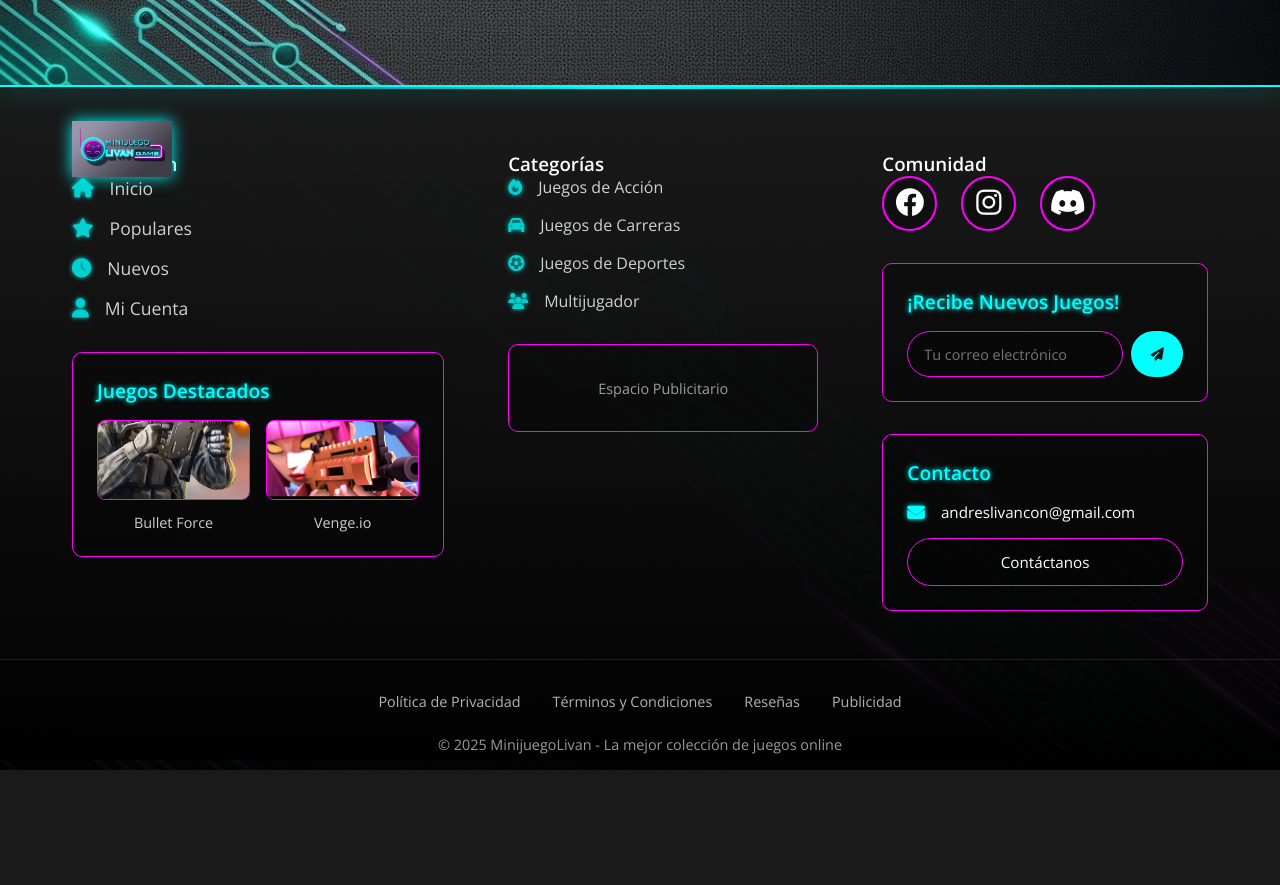
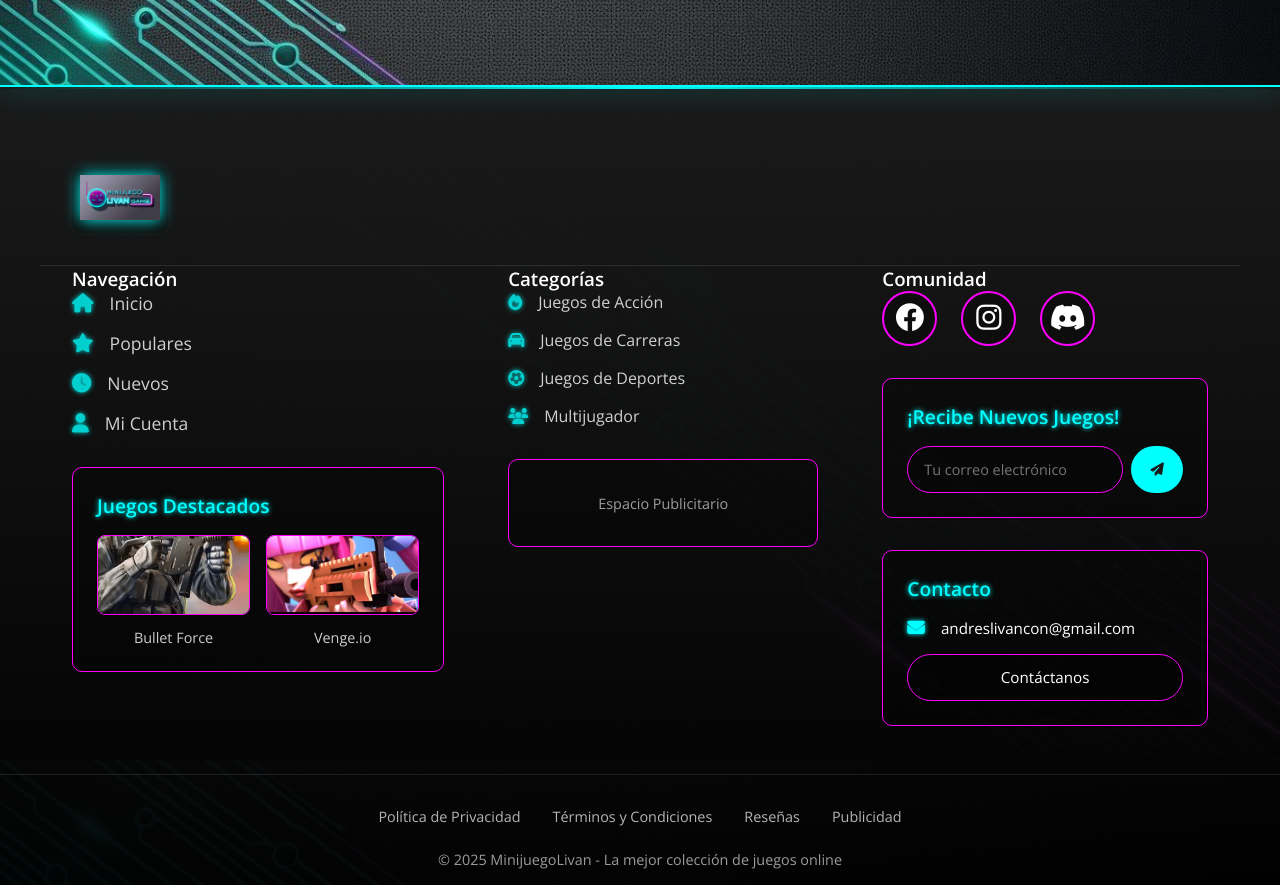
Before and after one commit to LIVANLEBRON/minijuegolivan, a plain HTML site: page index.html in a window 1280 px wide. Shown: the part 8040-8925 px from the top of the page. Before the commit the page ends 8810 px from the top, so only its background shows below. Drawn offline with nearby package versions, Linux system fonts and the light colour scheme.

Commit message:
Nueva actualización

```diff
--- a/styles-new.css
+++ b/styles-new.css
@@ -743,22 +743,29 @@ header {
     }
 }
 
-/* Footer Logo */
+/* Footer Top */
 .footer-top {
     max-width: 1200px;
     margin: 0 auto;
-    padding: 0 2rem;
+    padding: 1rem 2rem;
     position: relative;
+    display: flex;
+    justify-content: flex-start;
+    align-items: center;
+    border-bottom: 1px solid rgba(255, 255, 255, 0.1);
 }
 
+/* Footer Logo */
 .footer-logo {
-    position: absolute;
-    top: -30px;
-    left: 2rem;
+    position: relative;
+    padding: 0.5rem;
+    background: rgba(0, 0, 0, 0.3);
+    border-radius: 10px;
+    margin-bottom: 1rem;
 }
 
 .neon-logo {
-    max-width: 100px;
+    max-width: 80px;
     height: auto;
     filter: drop-shadow(0 0 8px var(--primary-neon));
     transition: all 0.3s;
@@ -771,12 +778,10 @@ header {
 
 @media (max-width: 768px) {
     .footer-logo {
-        position: static;
-        text-align: center;
-        margin-bottom: 2rem;
+        margin: 0 auto 1rem;
     }
 
     .neon-logo {
-        max-width: 80px;
+        max-width: 60px;
     }
 }
```
